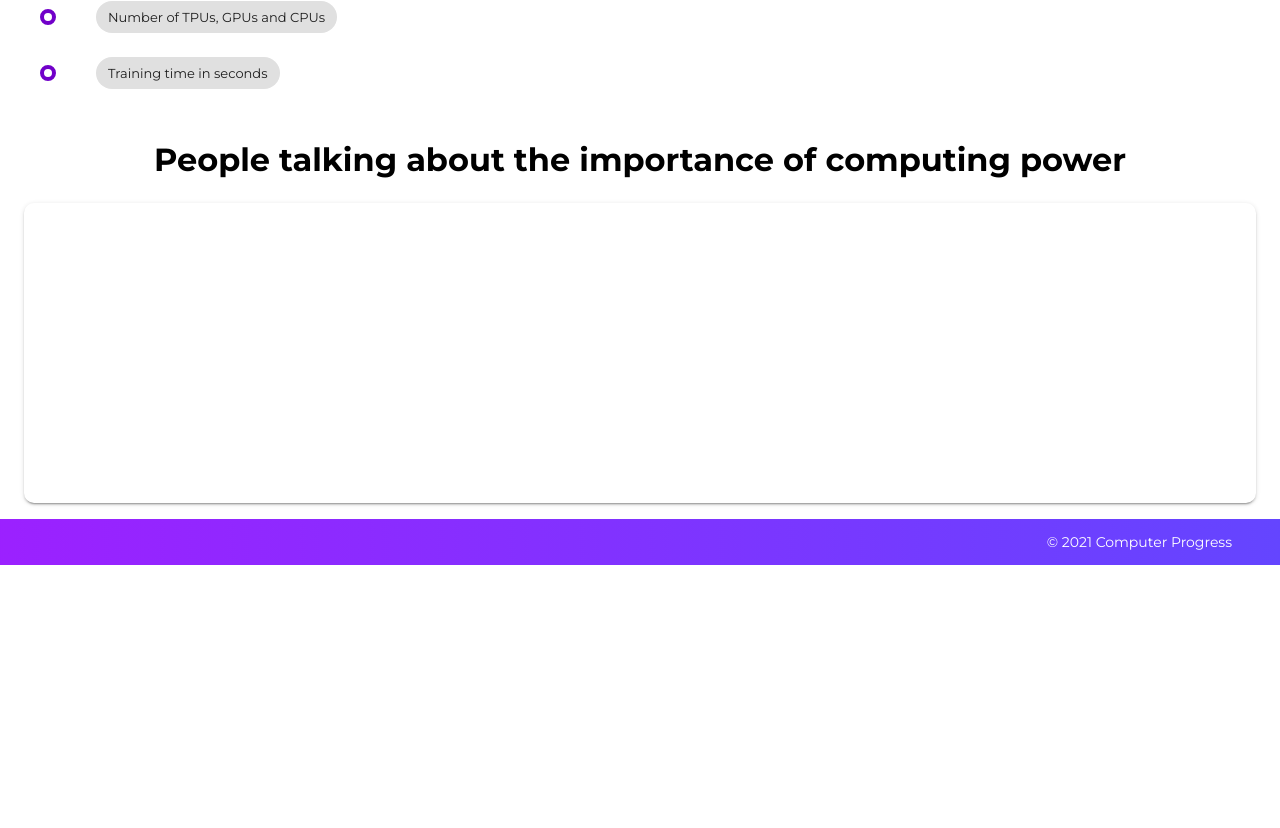
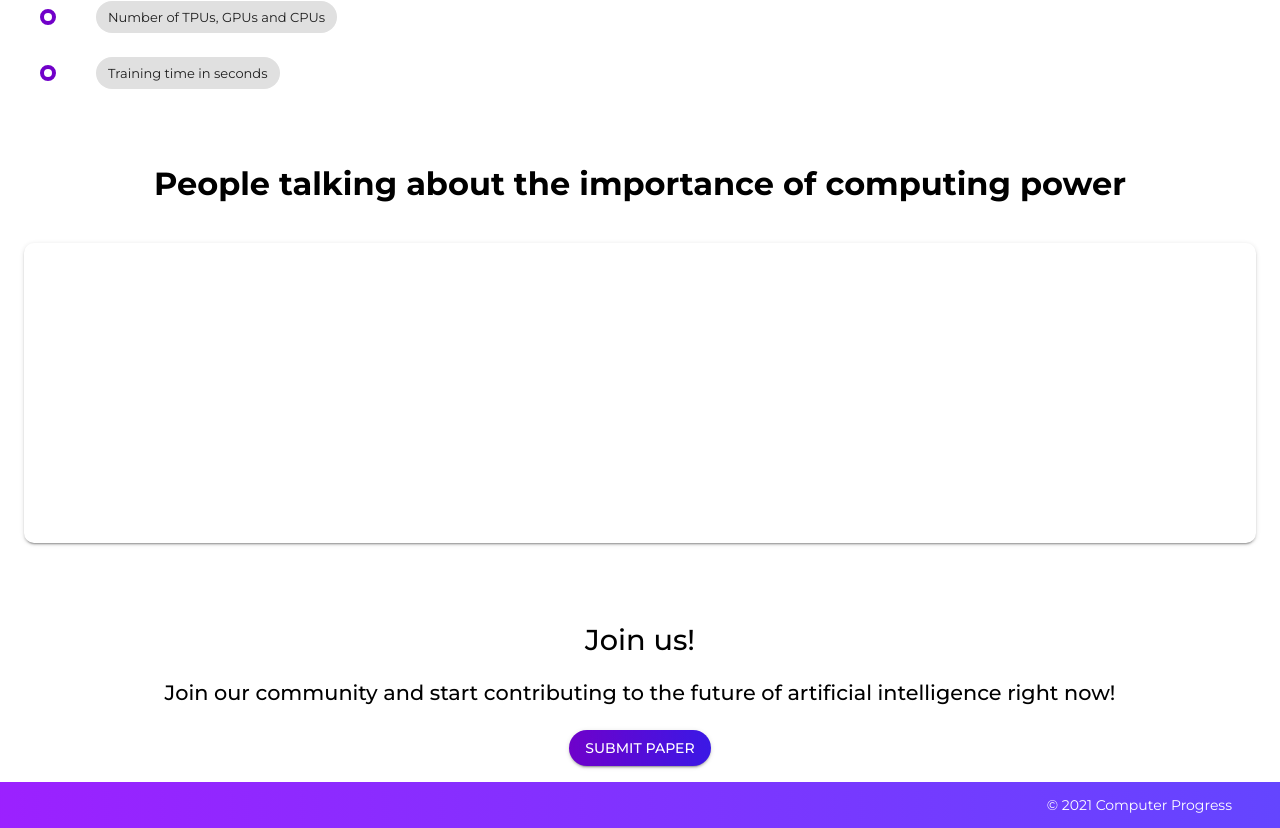
Before and after one commit to Computer-Progress/computerprogress.com, a Next.js app: page /collaborate in a window 1280 px wide. Shown: the part 725-1553 px from the top of the page. Before the commit the page ends 1290 px from the top, so only its background shows below. Built offline with nearby package versions, Linux system fonts and the light colour scheme.

Commit message:
feat(collaborate): add join us section

```diff
--- a/components/CollaborateImportance/index.js
+++ b/components/CollaborateImportance/index.js
@@ -18,14 +18,14 @@ export default function CollaborateImportance() {
   ];
 
   return (
-    <>
+    <Box py={3}>
       <Typography variant="h1" align="center">
         People talking about the importance of computing power
       </Typography>
 
       <Box
         display="flex"
-        mt={3}
+        mt={5}
         borderRadius={10}
         boxShadow={2}
         alignItems="center"
@@ -47,7 +47,7 @@ export default function CollaborateImportance() {
           ))}
         </Carousel>
       </Box>
-    </>
+    </Box>
   );
 }
 
--- /dev/null
+++ b/components/CollaborateJoin/index.js
@@ -0,0 +1,26 @@
+import { Box, Typography, Button } from "@material-ui/core";
+
+import { StyledButton } from "./styles";
+
+export default function CollaborateJoin() {
+  return (
+    <Box display="flex" flexDirection="column" alignItems="center">
+      <Box mt={3}>
+        <Typography variant="h2" align="center">
+          Join us!
+        </Typography>
+      </Box>
+
+      <Box mt={3}>
+        <Typography variant="h3" align="center">
+          Join our community and start contributing to the future of artificial
+          intelligence right now!
+        </Typography>
+      </Box>
+
+      <Box mt={3}>
+        <StyledButton>Submit paper</StyledButton>
+      </Box>
+    </Box>
+  );
+}
--- /dev/null
+++ b/components/CollaborateJoin/styles.js
@@ -0,0 +1,17 @@
+import styled from "styled-components";
+
+import { Button } from "@material-ui/core";
+
+export const StyledButton = styled(Button).attrs({
+  variant: "contained",
+})`
+  border-radius: 100px !important;
+
+  color: white !important;
+  background: linear-gradient(
+      268.88deg,
+      rgba(255, 255, 255, 0.1) -7.38%,
+      #7100c9 104.79%
+    ),
+    #2000e5 !important;
+`;
--- a/containers/Collaborate/index.js
+++ b/containers/Collaborate/index.js
@@ -12,7 +12,9 @@ import {
 } from "@material-ui/core";
 
 import PageTemplate from "../../components/PageTemplate";
+
 import CollaborateImportance from "../../components/CollaborateImportance";
+import CollaborateJoin from "../../components/CollaborateJoin";
 
 import { StyledBox, StyledTypographyBody1, StyledListIcon } from "./styles";
 
@@ -114,6 +116,10 @@ export default function Collaborate() {
         <StyledBox>
           <CollaborateImportance />
         </StyledBox>
+
+        <StyledBox>
+          <CollaborateJoin />
+        </StyledBox>
       </PageTemplate>
     </ThemeProvider>
   );
```
